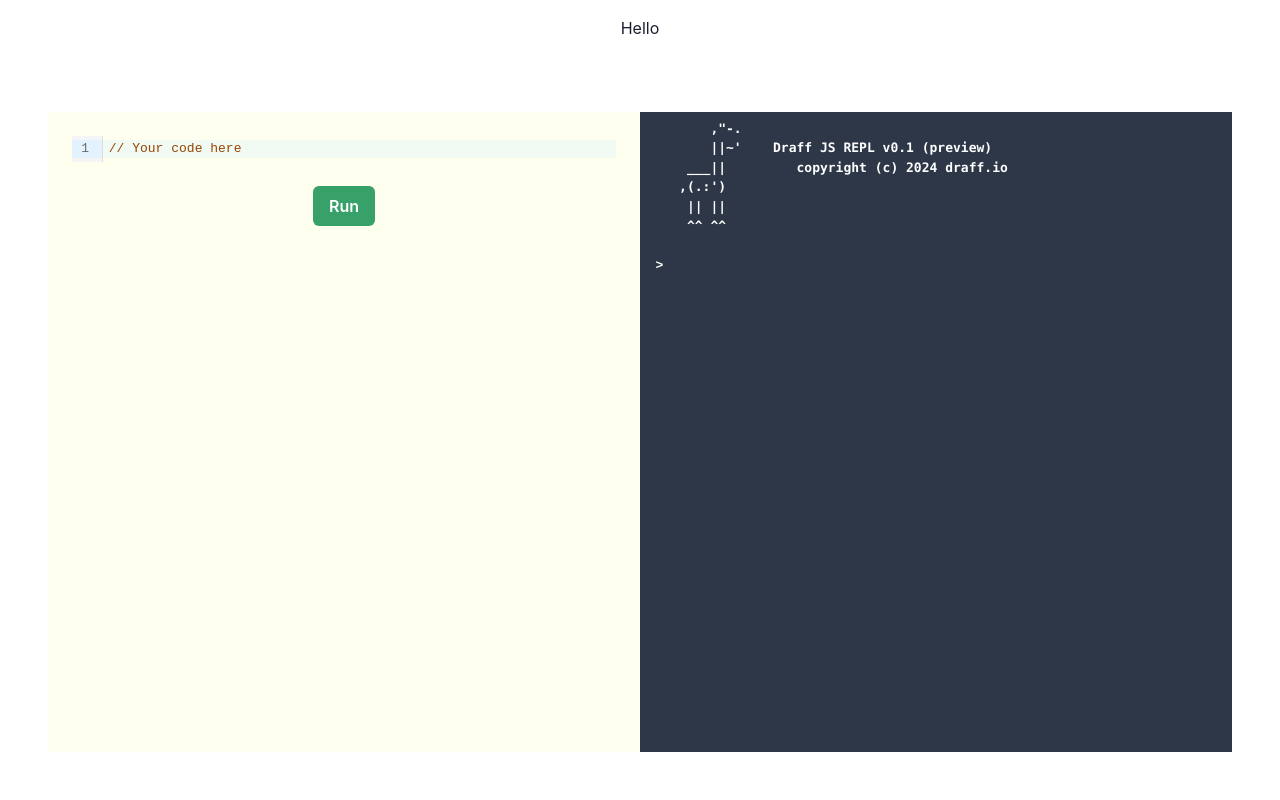
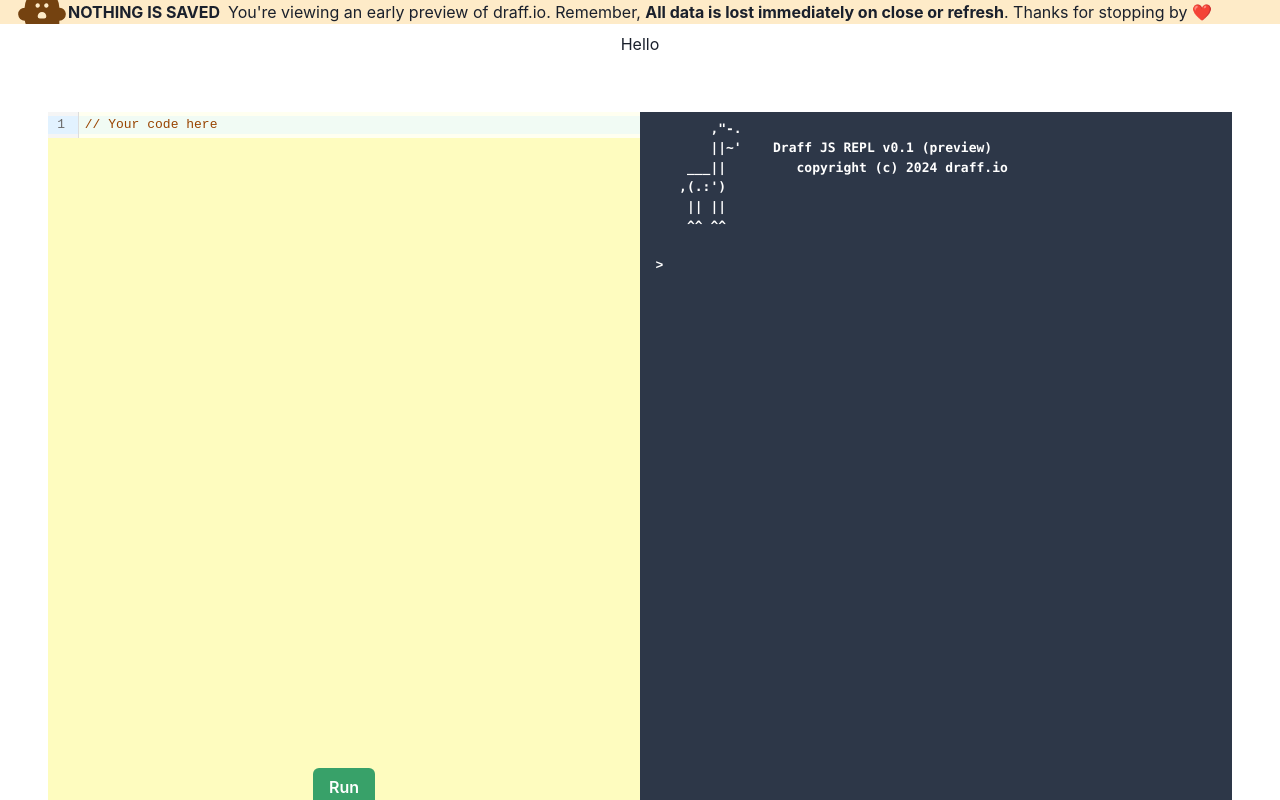
Before and after one commit to nickpalenchar/draffio, a React (Create React App) app in the folder frontend/: page /js/1 in a window 1280 px wide. Built offline with nearby package versions, Linux system fonts and the light colour scheme.

Commit message:
disclosure

```diff
--- a/frontend/src/components/Editor.tsx
+++ b/frontend/src/components/Editor.tsx
@@ -1,5 +1,5 @@
 import React, { FC, useEffect, useRef, useState } from 'react';
-import { Box, Button, Center, Spacer } from '@chakra-ui/react';
+import { Box, Button, Center, Flex, Spacer, VStack } from '@chakra-ui/react';
 import { EditorView, basicSetup } from 'codemirror';
 import { javascript } from '@codemirror/lang-javascript';
 
@@ -37,8 +37,20 @@ export const Editor: FC<EditorParams> = ({ onExecute }) => {
   };
 
   return (
-    <>
-      <Box margin={'1.5em'} maxHeight="100%" ref={editorRef} /> <Spacer />
+    <VStack>
+      <Box
+        width="100%"
+        height="640px"
+        maxHeight="100%"
+        overflowY={'scroll'}
+        overflowX={'hidden'}
+      >
+        <Box background="yellow.50">
+          {' '}
+          <Box maxHeight="100%" width="100%" ref={editorRef} />
+        </Box>
+      </Box>
+      <Spacer />
       <Box height="100%">
         <Center minWidth="48px">
           <Button colorScheme="green" onClick={onRun}>
@@ -46,6 +58,6 @@ export const Editor: FC<EditorParams> = ({ onExecute }) => {
           </Button>
         </Center>
       </Box>
-    </>
+    </VStack>
   );
 };
--- a/frontend/src/views/Draff.tsx
+++ b/frontend/src/views/Draff.tsx
@@ -1,5 +1,19 @@
 import React, { useRef, useEffect, useState } from 'react';
-import { Flex, Center, Box, Stack, Button } from '@chakra-ui/react';
+import {
+  Flex,
+  Center,
+  Box,
+  Stack,
+  Button,
+  Alert,
+  AlertTitle,
+  AlertDialogBody,
+  AlertDescription,
+  AlertIcon,
+  Icon,
+  Link,
+} from '@chakra-ui/react';
+import { TbGhost2Filled } from 'react-icons/tb';
 import { EditorView, basicSetup } from 'codemirror';
 import { javascript } from '@codemirror/lang-javascript';
 import { Terminal } from '../components/Terminal';
@@ -64,9 +78,19 @@ export const Draff = () => {
 
   return (
     <Stack maxHeight="100vh" overflowY={'scroll'}>
+      <Alert status={'warning'}>
+        <Icon as={TbGhost2Filled} boxSize={'52px'} color="yellow.800"></Icon>
+        <AlertTitle>NOTHING IS SAVED</AlertTitle>
+
+        <AlertDescription>
+          You're viewing an early preview of <Link href={'#'}>draff.io</Link>.
+          Remember, <b>All data is lost immediately on close or refresh</b>.
+          Thanks for stopping by ❤️
+        </AlertDescription>
+      </Alert>
       <Center h="5em">Hello</Center>
       <Flex height="100%" maxHeight="100%" bg="gray.700" margin="3em">
-        <Box minWidth="50%" bg="yellow.50" maxH="100%">
+        <Box minWidth="50%" bg="yellow.100" maxH="100%">
           <Editor onExecute={onExecute} />
         </Box>
         <Terminal
```
